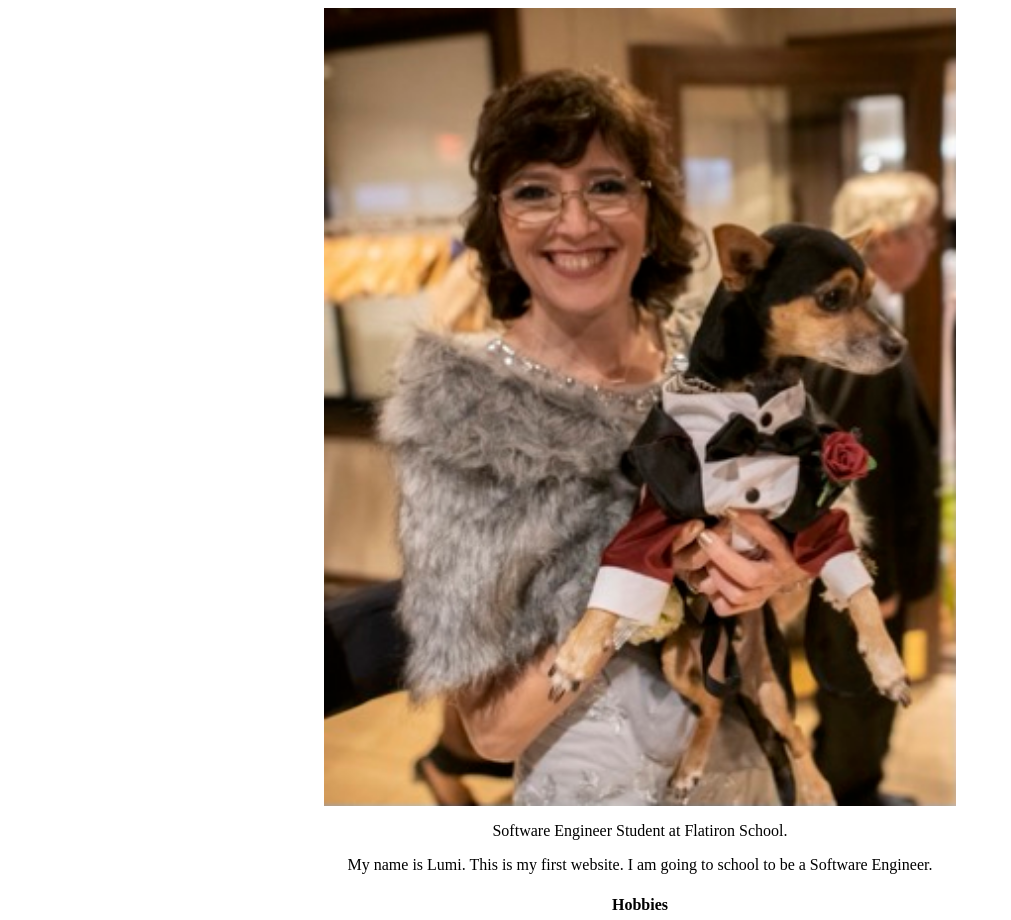
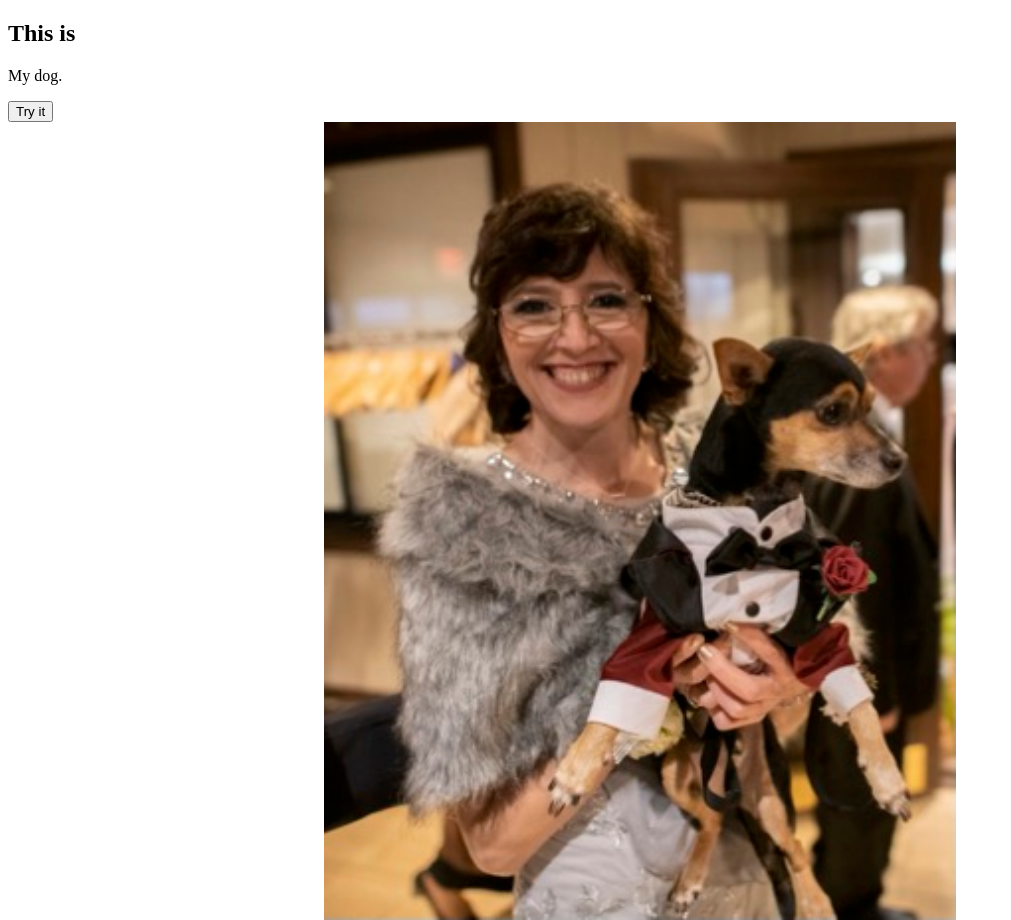
Before and after one commit to lumicojo/my-first-website, a plain HTML site: page index.html in a window 1280 px wide. Shown: the top 920 px of the page, without its empty margins (0-1011 px from the left). Drawn offline with Linux system fonts and the light colour scheme.

Commit message:
add elementById

```diff
--- a/index.html
+++ b/index.html
@@ -5,7 +5,17 @@
     <title>Lumi's website</title>
   </head>
   <body>
+    <h2>This is </h2>
 
+<p id="demo">My dog.</p>
+
+<button type="button" onclick="myFunction()">Try it</button>
+
+<script>
+function myFunction() {
+  document.getElementById("demo").innerHTML = "Mogly.";
+}
+</script>
 
         <img src="images/image.jpg" width="200"  class="center" />
     <div class="wrapper">
@@ -23,6 +33,7 @@
             <li>watch TV</li>
         </ul>
     </div>
+
       <div class="right">
         <ul>
             <li>
--- a/script.js
+++ b/script.js
@@ -1,3 +1,9 @@
 const h2 = document.createElement("h2");
 h2.textContent = "Thank you for visiting my first website";
 document.querySelector("body").appendChild(h2);
+
+const div = document.querySelector('.drill_cursor');
+
+div.addEventListener('click', (event) => {
+  console.log('Hi!');
+});
```
